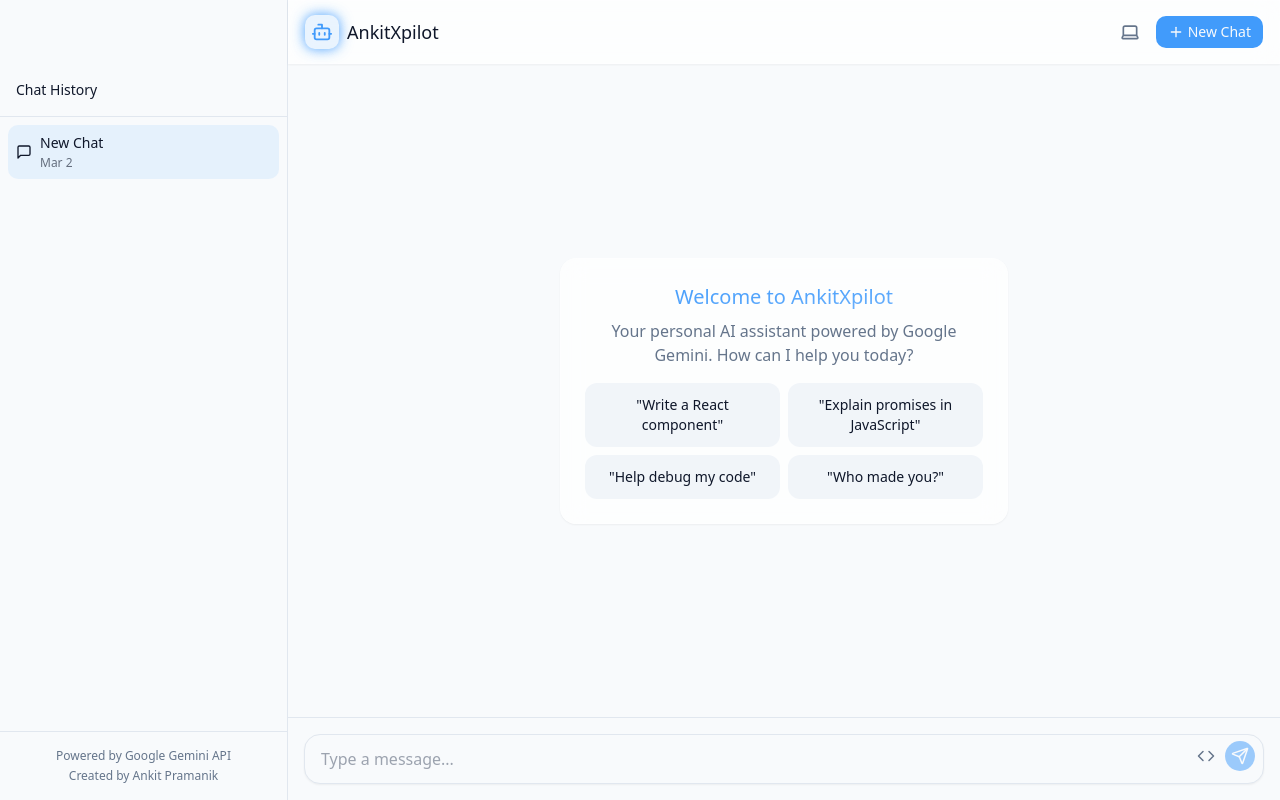
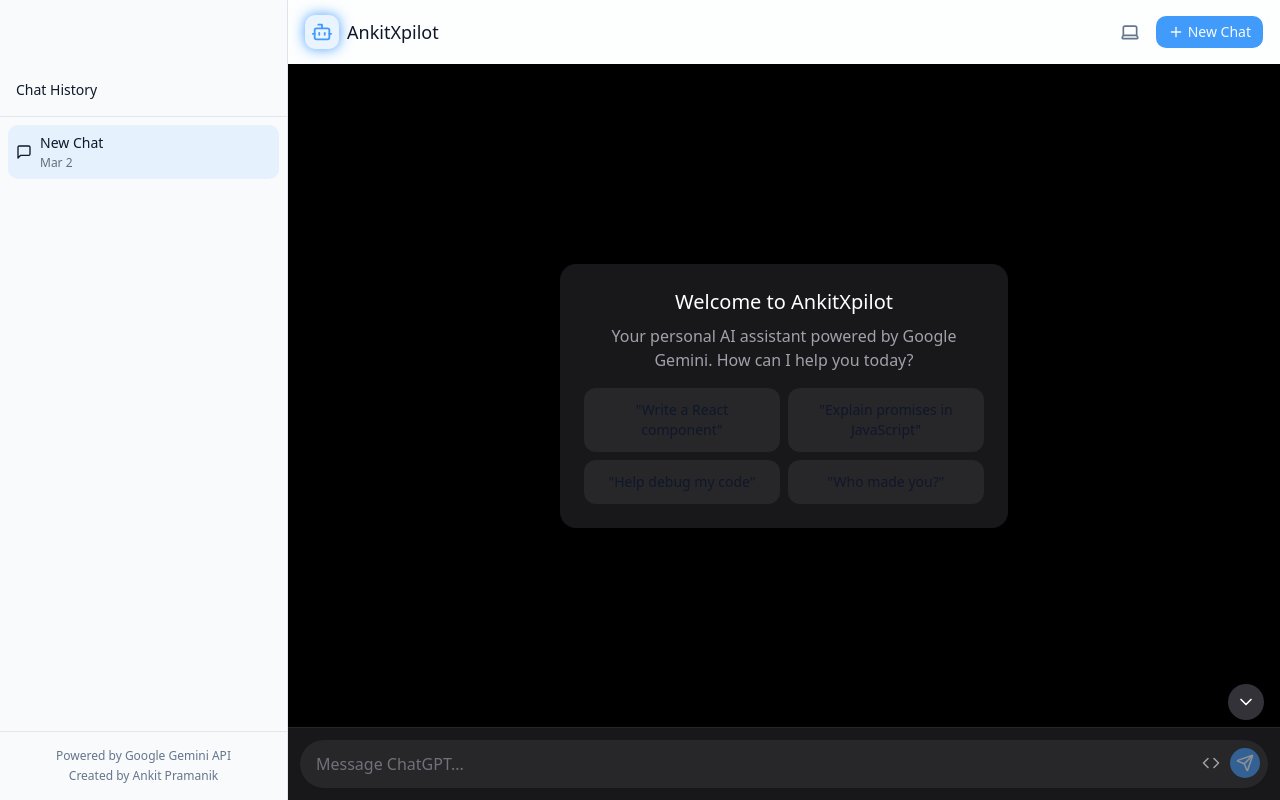
Before and after one commit to Ankit404developer/AnkitXpilot, a React (Vite) app: page / in a window 1280 px wide. Built offline with nearby package versions, Linux system fonts and the light colour scheme.

Commit message:
Implement code interface changes
Implements changes to the code interface.

```diff
--- a/src/App.css
+++ b/src/App.css
@@ -2,7 +2,7 @@
 #root {
   max-width: 1280px;
   margin: 0 auto;
-  padding: 2rem;
+  padding: 0;
   text-align: center;
 }
 
@@ -43,6 +43,47 @@
 }
 
 /* Dark mode support */
-html.dark {
+html {
   color-scheme: dark;
+  background-color: #000000;
 }
+
+body {
+  background-color: #000000;
+  color: #fff;
+  margin: 0;
+  padding: 0;
+}
+
+/* Code styling */
+.code-token-tag {
+  color: #569CD6;
+}
+
+.code-token-attr-name {
+  color: #9CDCFE;
+}
+
+.code-token-attr-value {
+  color: #CE9178;
+}
+
+.code-token-string {
+  color: #CE9178;
+}
+
+.code-token-keyword {
+  color: #C586C0;
+}
+
+.code-token-comment {
+  color: #6A9955;
+}
+
+.code-token-property {
+  color: #4EC9B0;
+}
+
+.code-token-value {
+  color: #B5CEA8;
+}
--- a/src/components/Chat/ChatContainer.tsx
+++ b/src/components/Chat/ChatContainer.tsx
@@ -3,6 +3,7 @@ import React, { useEffect, useRef } from 'react';
 import { useChat } from '../../contexts/ChatContext';
 import ChatMessage from './ChatMessage';
 import ChatInput from './ChatInput';
+import { ChevronDown } from 'lucide-react';
 
 const ChatContainer: React.FC = () => {
   const { currentSession, isLoading } = useChat();
@@ -22,28 +23,28 @@ const ChatContainer: React.FC = () => {
   }
 
   return (
-    <div className="flex flex-col h-full">
+    <div className="flex flex-col h-full bg-black">
       {/* Messages container with auto-scroll */}
-      <div className="flex-1 overflow-y-auto p-4 scrollbar-thin">
+      <div className="flex-1 overflow-y-auto p-3 scrollbar-thin">
         {currentSession.messages.length === 0 ? (
           <div className="flex flex-col items-center justify-center h-full text-center">
-            <div className="glass p-6 rounded-2xl max-w-md animate-fade-in">
-              <h2 className="text-xl font-medium mb-2 text-gradient">Welcome to AnkitXpilot</h2>
-              <p className="text-muted-foreground mb-4">
+            <div className="p-6 rounded-2xl max-w-md animate-fade-in bg-zinc-900">
+              <h2 className="text-xl font-medium mb-2 text-white">Welcome to AnkitXpilot</h2>
+              <p className="text-zinc-400 mb-4">
                 Your personal AI assistant powered by Google Gemini.
                 How can I help you today?
               </p>
               <div className="grid grid-cols-2 gap-2 text-sm">
-                <div className="p-3 bg-muted rounded-lg hover:bg-muted/80 cursor-pointer transition-all hover:scale-105">
+                <div className="p-3 bg-zinc-800 rounded-lg hover:bg-zinc-700 cursor-pointer transition-all hover:scale-105">
                   "Write a React component"
                 </div>
-                <div className="p-3 bg-muted rounded-lg hover:bg-muted/80 cursor-pointer transition-all hover:scale-105">
+                <div className="p-3 bg-zinc-800 rounded-lg hover:bg-zinc-700 cursor-pointer transition-all hover:scale-105">
                   "Explain promises in JavaScript"
                 </div>
-                <div className="p-3 bg-muted rounded-lg hover:bg-muted/80 cursor-pointer transition-all hover:scale-105">
+                <div className="p-3 bg-zinc-800 rounded-lg hover:bg-zinc-700 cursor-pointer transition-all hover:scale-105">
                   "Help debug my code"
                 </div>
-                <div className="p-3 bg-muted rounded-lg hover:bg-muted/80 cursor-pointer transition-all hover:scale-105">
+                <div className="p-3 bg-zinc-800 rounded-lg hover:bg-zinc-700 cursor-pointer transition-all hover:scale-105">
                   "Who made you?"
                 </div>
               </div>
@@ -72,8 +73,17 @@ const ChatContainer: React.FC = () => {
         <div ref={messagesEndRef} />
       </div>
 
+      {/* Scroll down button */}
+      <button
+        onClick={() => messagesEndRef.current?.scrollIntoView({ behavior: 'smooth' })}
+        className="absolute bottom-20 right-4 z-10 p-2 rounded-full bg-zinc-700/80 hover:bg-zinc-600 transition-all"
+        aria-label="Scroll to bottom"
+      >
+        <ChevronDown size={20} className="text-white" />
+      </button>
+
       {/* Chat input container */}
-      <div className="p-4 border-t">
+      <div className="p-3 bg-zinc-900 border-t border-zinc-800">
         <ChatInput />
       </div>
     </div>
--- a/src/components/Chat/ChatInput.tsx
+++ b/src/components/Chat/ChatInput.tsx
@@ -45,24 +45,24 @@ const ChatInput: React.FC = () => {
 
   return (
     <form onSubmit={handleSubmit} className="relative animate-fade-in-up">
-      <div className={`relative flex items-end rounded-2xl border bg-background shadow-sm transition-all duration-300 ${isLoading ? 'opacity-80' : ''} ${generateCode ? 'ring-2 ring-primary ring-opacity-50' : ''}`}>
+      <div className={`relative flex items-end rounded-3xl bg-zinc-800 shadow-sm transition-all duration-300 ${isLoading ? 'opacity-80' : ''} ${generateCode ? 'ring-1 ring-primary ring-opacity-50' : ''}`}>
         <textarea
           ref={textareaRef}
           value={message}
           onChange={(e) => setMessage(e.target.value)}
           onKeyDown={handleKeyDown}
-          placeholder={generateCode ? "Describe the code you need..." : "Type a message..."}
+          placeholder={generateCode ? "Give a html code" : "Message ChatGPT..."}
           disabled={isLoading}
           rows={1}
-          className="w-full resize-none bg-transparent py-3 pl-4 pr-14 text-foreground focus:outline-none disabled:opacity-50 scrollbar-thin"
+          className="w-full resize-none bg-transparent py-3 pl-4 pr-14 text-white placeholder:text-zinc-500 focus:outline-none disabled:opacity-50 scrollbar-thin rounded-3xl"
         />
-        <div className="absolute right-2 bottom-3 flex gap-1">
+        <div className="absolute right-2 bottom-2.5 flex gap-1">
           <button
             type="button"
             onClick={toggleCodeMode}
-            className={`p-1.5 rounded-full transition-all hover:scale-105 ${generateCode
-              ? 'bg-primary text-primary-foreground'
-              : 'text-muted-foreground hover:bg-muted'}`}
+            className={`p-1.5 rounded-full transition-all hover:bg-zinc-700 ${generateCode
+              ? 'text-primary'
+              : 'text-zinc-400 hover:text-zinc-200'}`}
             title={generateCode ? "Code mode active" : "Toggle code mode"}
           >
             <Code size={18} />
@@ -70,7 +70,7 @@ const ChatInput: React.FC = () => {
           <button
             type="submit"
             disabled={!message.trim() || isLoading}
-            className="p-1.5 rounded-full bg-primary text-primary-foreground transition-all hover:scale-105 disabled:opacity-50 disabled:hover:scale-100"
+            className="p-1.5 rounded-full bg-primary text-primary-foreground transition-all hover:bg-primary/90 disabled:opacity-50 disabled:hover:bg-primary"
           >
             <Send size={18} />
           </button>
@@ -78,7 +78,7 @@ const ChatInput: React.FC = () => {
       </div>
 
       {generateCode && (
-        <div className="mt-1 text-xs text-muted-foreground animate-fade-in">
+        <div className="mt-1 text-xs text-zinc-500 animate-fade-in">
           Code mode active: Optimized for generating code snippets
         </div>
       )}
--- a/src/components/Chat/ChatMessage.tsx
+++ b/src/components/Chat/ChatMessage.tsx
@@ -16,13 +16,15 @@ const ChatMessage: React.FC<ChatMessageProps> = ({ message }) => {
   const contentParts = parseCodeBlocks(message.text);
 
   return (
-    <div className={`flex ${isUser ? 'justify-end' : 'justify-start'} mb-4`}>
-      <div className={`flex gap-3 max-w-[85%] ${isUser ? 'flex-row-reverse' : 'flex-row'}`}>
-        {/* Avatar */}
-        <div className={`flex-shrink-0 w-8 h-8 rounded-full flex items-center justify-center
-          ${isUser ? 'bg-primary text-primary-foreground' : 'bg-muted text-muted-foreground'}`}>
-          {isUser ? <User size={16} /> : <Bot size={16} />}
-        </div>
+    <div className={`flex ${isUser ? 'justify-end' : 'justify-start'} mb-3`}>
+      <div className={`flex gap-2 max-w-[90%] ${isUser ? 'flex-row-reverse' : 'flex-row'}`}>
+        {/* Avatar - hidden for cleaner UI like the reference */}
+        {false && (
+          <div className={`flex-shrink-0 w-8 h-8 rounded-full flex items-center justify-center
+            ${isUser ? 'bg-primary text-primary-foreground' : 'bg-zinc-800 text-zinc-300'}`}>
+            {isUser ? <User size={16} /> : <Bot size={16} />}
+          </div>
+        )}
 
         {/* Message content */}
         <div className={`${isUser ? 'user-message' : 'assistant-message'}`}>
@@ -35,7 +37,7 @@ const ChatMessage: React.FC<ChatMessageProps> = ({ message }) => {
               )}
             </React.Fragment>
           ))}
-          <span className="block mt-1 text-right text-xs text-muted-foreground">
+          <span className="block mt-1 text-right text-xs text-zinc-500">
             {formatTimestamp(message.timestamp)}
           </span>
         </div>
--- a/src/pages/Index.tsx
+++ b/src/pages/Index.tsx
@@ -13,7 +13,12 @@ const Index = () => {
         toast.success(
           'Welcome to AnkitXpilot!',
           {
-            description: 'Your personal AI assistant is ready to help.',
+            description: 'Your AI coding assistant is ready to help.',
+            style: {
+              backgroundColor: 'rgba(18, 18, 18, 0.95)',
+              color: 'white',
+              border: '1px solid #333'
+            }
           }
         );
         localStorage.setItem('ankitxpilot-visited', 'true');
```
Also changed, not shown: src/components/Chat/CodeBlock.tsx (+55 -7 lines).
